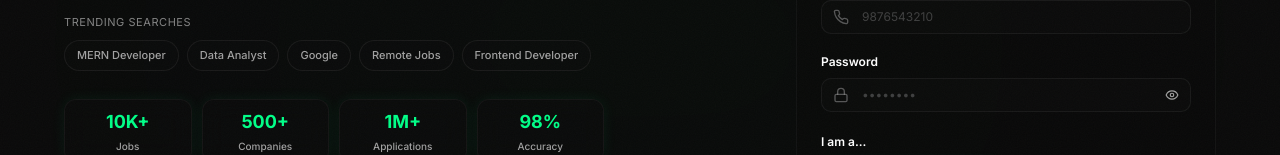
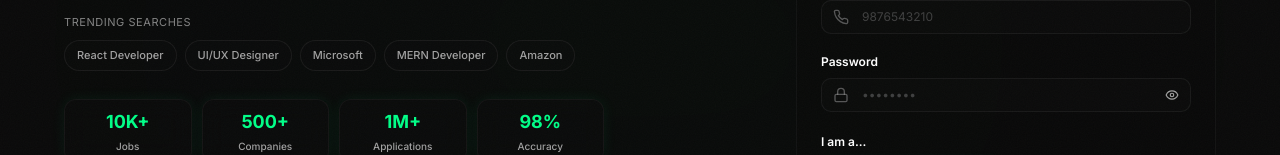
Before and after one commit to soujaaan/AI-Recruitment-, a React (Vite) app in the folder frontend/: page / in a window 1280 px wide. Shown: the part 414-569 px from the top of the page. Built offline with nearby package versions, Linux system fonts and the light colour scheme; no server answers.

Commit message:
feat: improve trending searches interaction and randomization

```diff
--- a/frontend/src/components/HeroSection.jsx
+++ b/frontend/src/components/HeroSection.jsx
@@ -26,7 +26,25 @@ const HeroSection = () => {
     const dispatch = useDispatch();
     const navigate = useNavigate();
     const { allJobs } = useSelector(store => store.job);
-    const TRENDING_SEARCHES = ["MERN Developer", "Data Analyst", "Google", "Remote Jobs", "Frontend Developer"];
+    const trendingSearches = useMemo(() => {
+        const trendingPool = [
+            "MERN Developer",
+            "Frontend Developer",
+            "Backend Engineer",
+            "Data Analyst",
+            "UI/UX Designer",
+            "Remote Jobs",
+            "Google",
+            "Microsoft",
+            "Amazon",
+            "React Developer",
+            "DevOps Engineer",
+            "Full Stack Developer"
+        ];
+
+        const shuffled = [...trendingPool].sort(() => Math.random() - 0.5);
+        return shuffled.slice(0, 5);
+    }, []);
 
     const searchableItems = useMemo(() => {
         const titles = allJobs
@@ -352,7 +370,7 @@ const HeroSection = () => {
                                 Trending Searches
                             </p>
                             <div className="flex flex-wrap gap-2">
-                                {TRENDING_SEARCHES.map((term) => (
+                                {trendingSearches.map((term) => (
                                     <button
                                         key={term}
                                         type="button"
```
